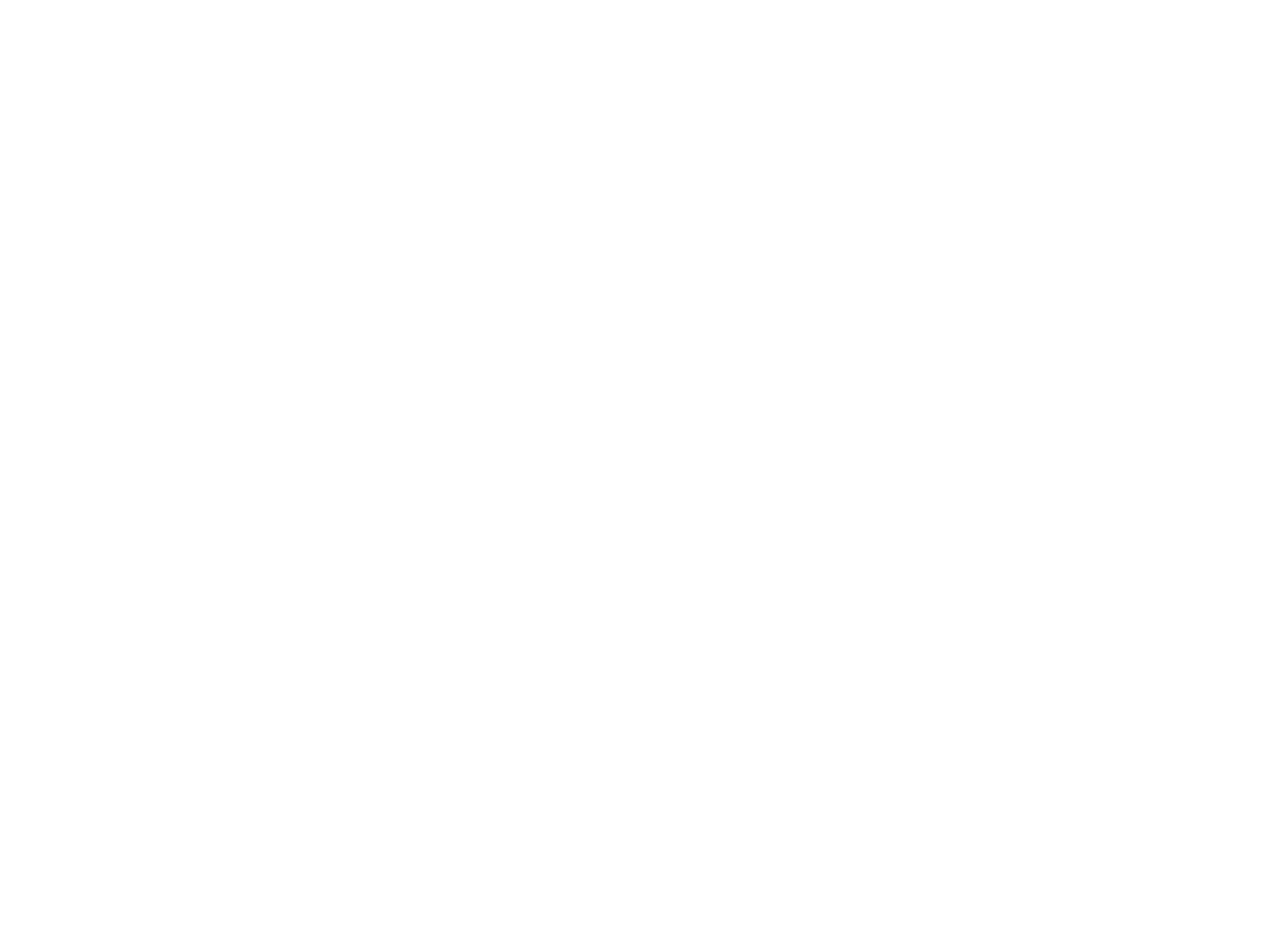
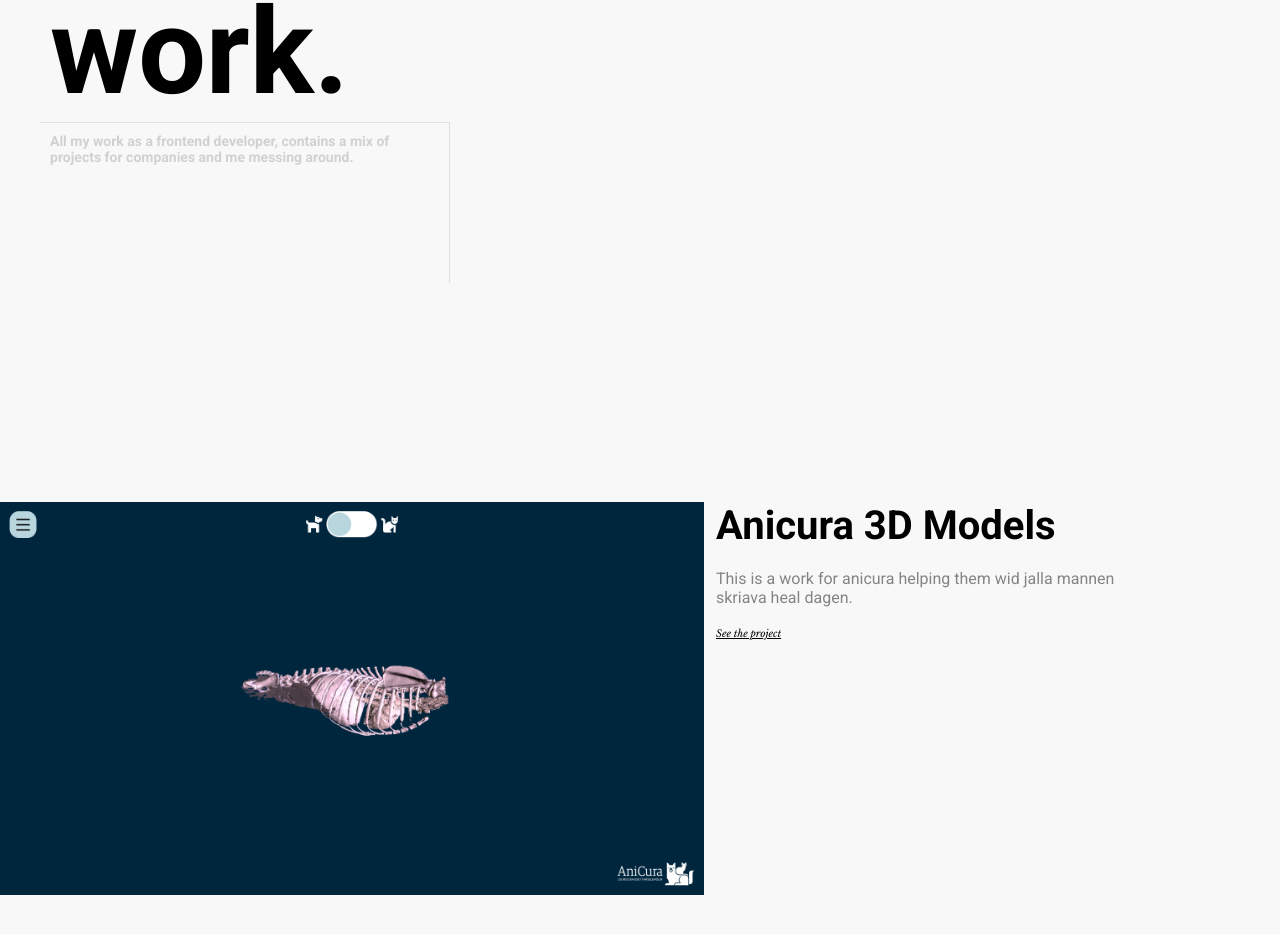
Before and after one commit to Jonathandah/portfolio, a React (Create React App) app: page / in a window 1280 px wide. Shown: the part 4219-5153 px from the top of the page. Before the commit the page ends 4001 px from the top, so only its background shows below. Built offline with nearby package versions, Linux system fonts and the light colour scheme.

Commit message:
started on works page

```diff
--- a/src/App.jsx
+++ b/src/App.jsx
@@ -4,10 +4,10 @@
 import Home from './Views/Home/Home';
 import { library } from '@fortawesome/fontawesome-svg-core';
 import { fab } from '@fortawesome/free-brands-svg-icons';
-import { faAlignRight, faDesktop } from '@fortawesome/free-solid-svg-icons';
+import { faAlignRight } from '@fortawesome/free-solid-svg-icons';
 import { FontAwesomeIcon } from '@fortawesome/react-fontawesome';
 
-library.add(fab, faDesktop);
+library.add(fab);
 
 function App() {
   return (
@@ -19,7 +19,8 @@
             <FontAwesomeIcon className='box__icon' icon={faAlignRight} />
             <p className='box__text'>Menu</p>
           </div>
-          {/* <span className="material-icons">home</span>
+          {/*
+          <span className="material-icons">home</span>
           <span className="material-icons">face</span>
           <span className="material-icons">work</span>
           <span className="material-icons">alternate_email</span> */}
--- a/src/Views/Home/Home.jsx
+++ b/src/Views/Home/Home.jsx
@@ -2,6 +2,7 @@
 import "./Home.sass";
 import Intro from "./components/Intro/Intro";
 import Skills from "./components/Skills/Skills";
+import Work from "./components/Work/Work"
 // import { motion } from 'framer-motion';
 // import Vivus from 'vivus';
 // import { ReactComponent as Welcome } from "./svg/W.svg";
@@ -11,6 +12,7 @@
     <div className="Home">
       {/* <Intro /> */}
       <Skills />
+      <Work/>
     </div>
   );
 }
--- a/src/Views/Home/components/Skills/Competence.jsx
+++ b/src/Views/Home/components/Skills/Competence.jsx
@@ -2,7 +2,6 @@
 import './Competence.sass';
 import { FontAwesomeIcon } from '@fortawesome/react-fontawesome';
 import ThreeJSLogo from './ThreeJS-logo.svg';
-import { faDesktop } from '@fortawesome/free-solid-svg-icons';
 
 function Competence() {
   return (
@@ -133,10 +132,14 @@
           </div>
         </li>
         <li className='list__item --right' style={{ gridArea: '19 / 5 / 21 / 9' }}>
-          <FontAwesomeIcon className='box__icon' icon={faDesktop} />
+          <FontAwesomeIcon className='item__icon--wordpress' icon={['fab', 'wordpress']} />
           <div className='item__box --rightBox'>
-            <h1 className='box__title'>CMS</h1>
-            <p className='box__info'>Last but no least, CMS.</p>
+            <h1 className='box__title'>Wordpress</h1>
+            <p className='box__info'>
+              Last but no least, Wordpress. I've got all the necessery skills to create a sustanible
+              wordpress site. I dont relly preffer working with cms tools but i'm able to do it if
+              its nessecery
+            </p>
           </div>
         </li>
       </ul>
--- /dev/null
+++ b/src/Views/Home/components/Work/Work.jsx
@@ -0,0 +1,34 @@
+import React from 'react';
+import './Work.sass';
+import anicurapic from "./Anicura3D.png"
+
+function Work(props) {
+  return (
+    <section className='Work'>
+      <div className='Work__container'>
+        <div className='container__title'>
+          <h1 className='title__text'>
+            My <br></br>work.
+          </h1>
+
+          <p className='title__text--regular'>
+            All my work as a frontend developer, contains a mix of projects for companies and me
+            messing around.
+          </p>
+        </div>
+        <ul className="container__list">
+            <li className="list__item" >
+                <img className="item__pic" src={anicurapic}></img>
+                <div className="item__box">
+                    <h2 className="box__title">Anicura 3D Models</h2>
+                    <p className="box__description">This is a work for anicura helping them wid jalla mannen skriava heal dagen.</p>
+                    <a className="box__link" target="_blank" rel="noopener noreferrer" href="https://anicura-3dmodels.azurewebsites.net/">See the project</a>
+                </div>
+            </li>
+        </ul>
+      </div>
+    </section>
+  );
+}
+
+export default Work;
--- /dev/null
+++ b/src/Views/Home/components/Work/Work.sass
@@ -0,0 +1,77 @@
+.Work
+    display: flex
+    justify-content: flex-start
+    align-items: center
+    flex-direction: column
+    .Work__container
+        position: relative
+        width: 100%
+        display: grid
+        grid-template-columns: repeat(5, 20vw)
+        grid-template-rows: repeat(3, 20vh)
+        .container__title
+            padding-left: 40px
+            grid-area: 1/1/3/3
+            max-width: 32vw
+            .title__text
+                border-bottom: 1px solid #E3DEDE
+                font-size: 120px
+                color: black
+                font-family: Roboto
+                font-style: normal
+                font-weight: bold
+                padding: 0px 10px 0px 10px
+            .title__text--regular
+                height: 140px
+                border-right: 1px solid #E3DEDE
+                font-family: Roboto
+                font-style: normal
+                font-weight: bold
+                font-size: 14px
+                line-height: 16px
+                color: #D1D1D1
+                padding: 10px 10px 10px 10px
+        .container__list
+            list-style: none
+            width: 100%
+            padding: 20px 0px 0px 0px
+            grid-row: -1
+            grid-column: 1/6
+            display: flex
+            flex-direction: column
+            justify-content: flex-start
+            align-items: flex-start
+            .list__item
+                width: 100%
+                display: grid
+                grid-template-columns: repeat(20, 5vw)
+                grid-template-rows: repeat(8, 10vh)
+                .item__pic
+                    grid-area: 3/1/4/12
+                    object-fit: cover
+                    width: 100%
+                .item__box
+                    grid-area: 3/12/7/21
+                    padding: 0 12px 12px 12px
+                    display: flex
+                    flex-direction: column
+                    justify-content: flex-start
+                    align-items: flex-start
+                    .box__title
+                        font-size: 40px
+                    .box__description
+                        font-family: "Roboto", sans-serif
+                        max-width: 32vw
+                        font-weight: 400
+                        color: #848484
+                        padding-top: 20px
+                        padding-bottom: 20px
+                    .box__link
+                        font-family: "Libre Baskerville", sans-serif
+                        font-style: italic
+                        font-weight: 400
+                        text-decoration: underline
+                        font-size: 10px
+                        color: #000
+                        &:visited
+                            color: #000
```
Also changed, not shown: src/Views/Home/components/Work/Anicura3D.png (added).
